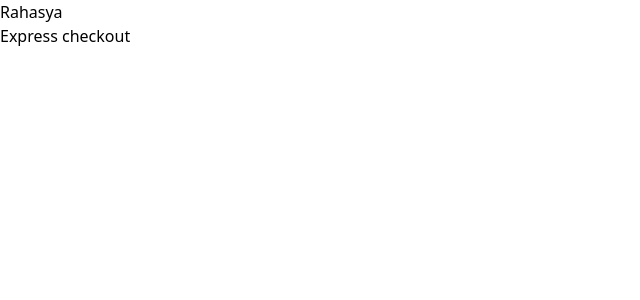
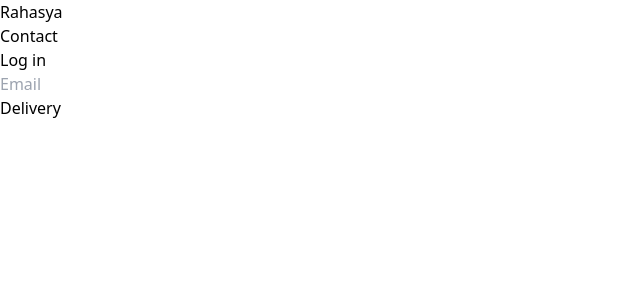
Before and after one commit to Susanta69qq/RahasyaFragrances, a React (Vite) app: page /checkout in a window 1280 px wide. Shown: the top 300 px of the page, without its empty margins (0-640 px from the left). Built offline with nearby package versions, Linux system fonts and the light colour scheme.

Commit message:
working on checkout page✔

```diff
--- a/index.html
+++ b/index.html
@@ -1,4 +1,4 @@
-<!doctype html>
+<!DOCTYPE html>
 <html lang="en">
   <head>
     <meta charset="UTF-8" />
--- a/src/Pages/Checkout.jsx
+++ b/src/Pages/Checkout.jsx
@@ -1,4 +1,4 @@
-import React from "react";
+import React, { useEffect, useState } from "react";
 
 const Checkout = () => {
   return (
@@ -9,12 +9,26 @@ const Checkout = () => {
         </h1>
       </nav>
       <div>
-        <div className="checkoutOptions">
-          <div className="text-center">
-            <h5>Express checkout</h5>
+        <div className="checkoutOptions w-1/2 px-[3vw] py-[1.5vh]">
+          <div className="contact">
+            <div className=" w-full flex items-center justify-between">
+              <h2 className="font-[font2] text-[1.65vw]">Contact</h2>
+              <a className="font-[font2] text-[.95vw]" href={"/login"}>
+                Log in
+              </a>
+            </div>
+            <input
+              className="w-full border border-gray-200 mt-[1.5vh] rounded-[.5vw] px-[1vw] py-[2vh]
+            placeholder:text-[.95vw] placeholder:font-[font3] placeholder:text-gray-500 text-[1.1vw] font-[font3]"
+              type="text"
+              placeholder="Email"
+            />
+          </div>
+          <div className="delivery">
+            <h2 className="font-[font2] text-[1.65vw]">Delivery</h2>
           </div>
         </div>
-        <div className="cartItems"></div>
+        <div className="cartItems w-1/2"></div>
       </div>
     </div>
   );
```
